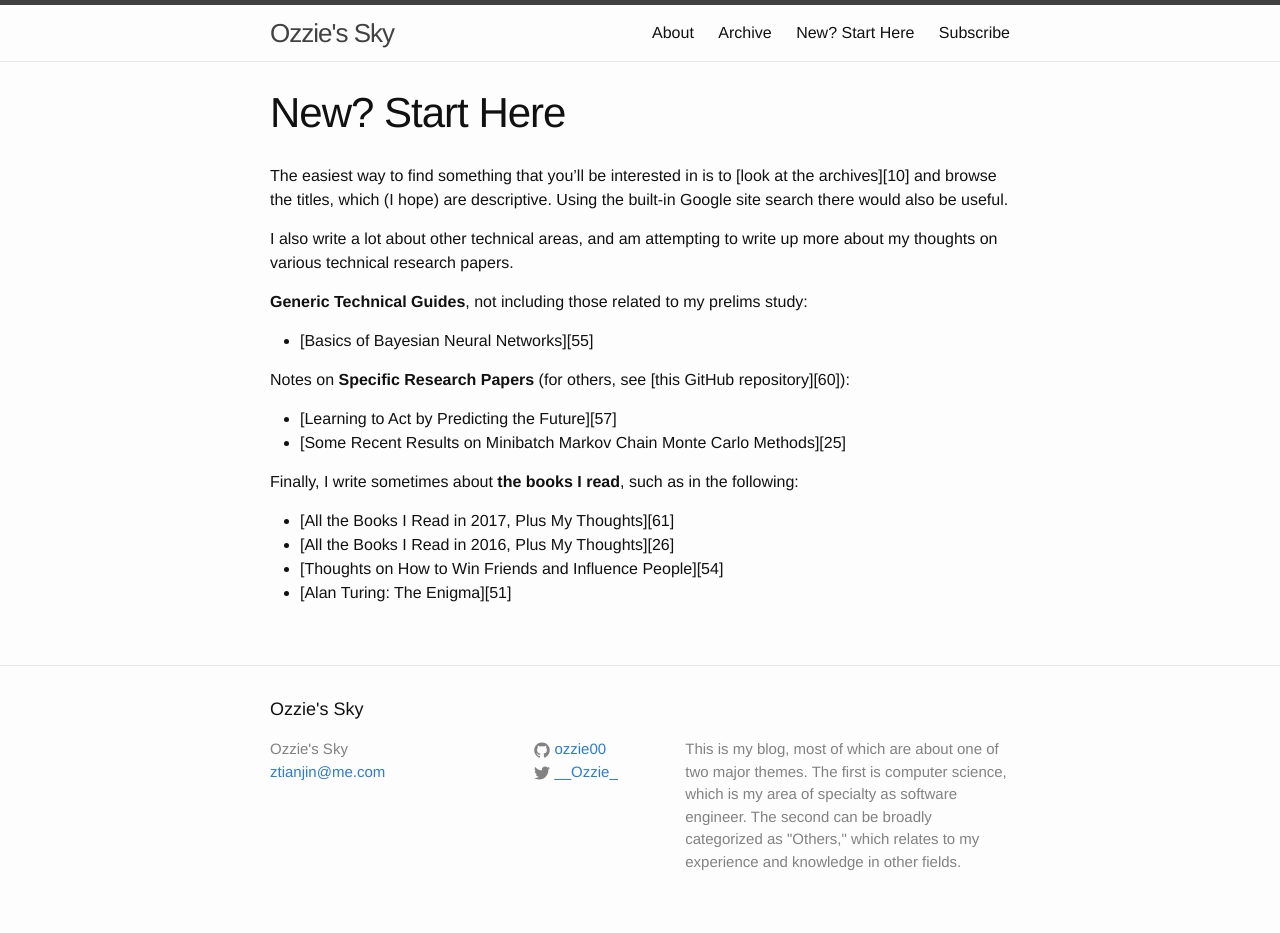
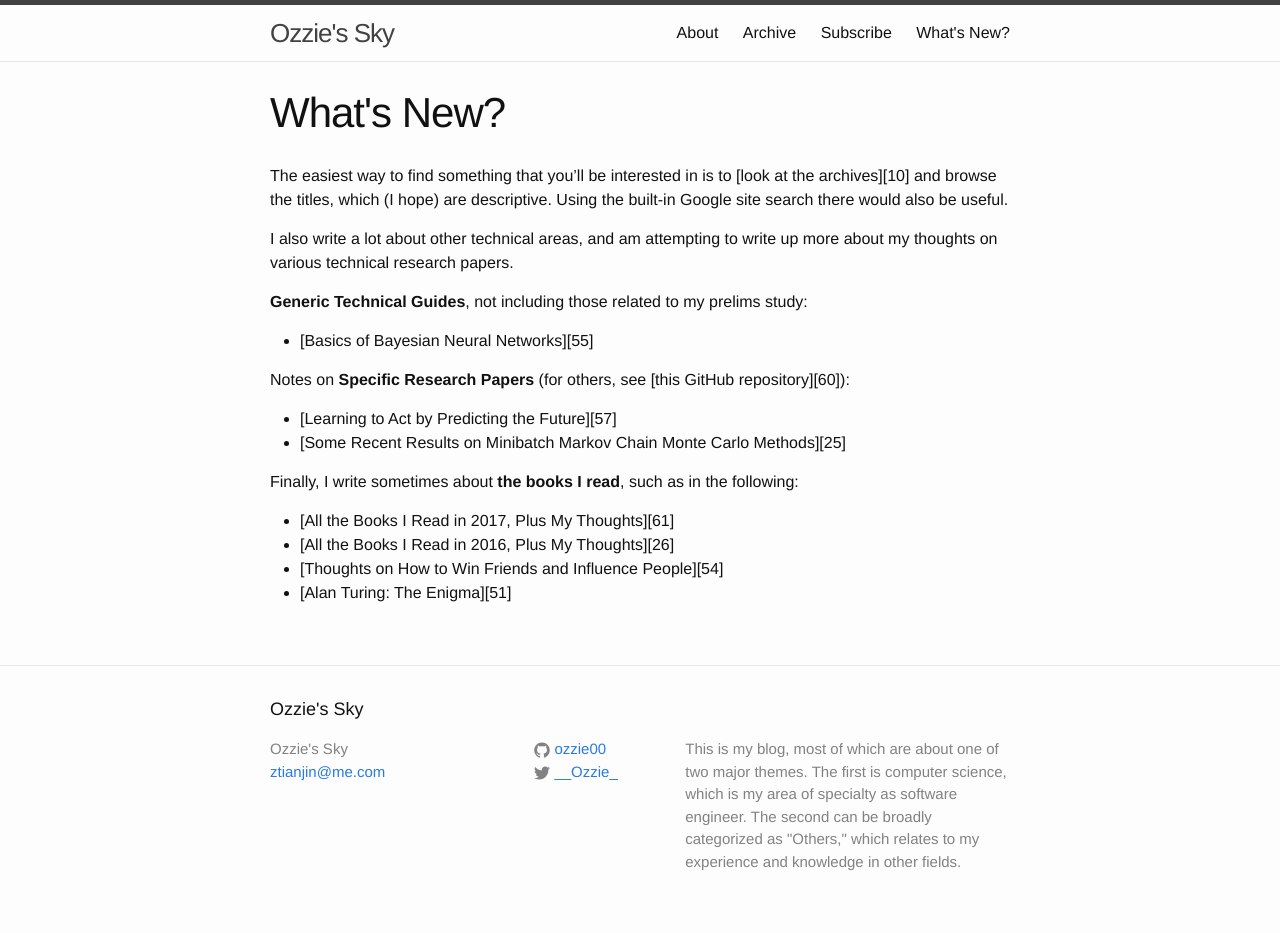
Before and after one commit to ozt-j/ozt-j.github.io, a Jekyll site: the page built from what-is-new.md, in a window 1280 px wide. Built offline with Jekyll 4.4.1, drawn with Linux system fonts in a browser that asks for light colours.

Commit message:
fix the following list:
1. change the sort of social medial account, especially facebook

2. change the new-start-here to what-is-new

```diff
--- a/_config.yml
+++ b/_config.yml
@@ -8,9 +8,10 @@
   experience and knowledge in other fields.
 baseurl:            ""
 url:                "https://ozzie00.github.io"
+facebook_username:  ozzie00
 twitter_username:   __Ozzie_
 github_username:    ozzie00
-facebook_username:  ozzie00
+
 future:             True
 timezone:           China/Beijing
 
--- a/new-start-here.md
+++ b/what-is-new.md
@@ -1,7 +1,7 @@
 ---
-title:      "New? Start Here"
+title:      "What's New?"
 layout:     page
-permalink:  /new-start-here.html
+permalink:  /what-is-new.html
 ---
 
 The easiest way to find something that you'll be interested in is to [look at
```
